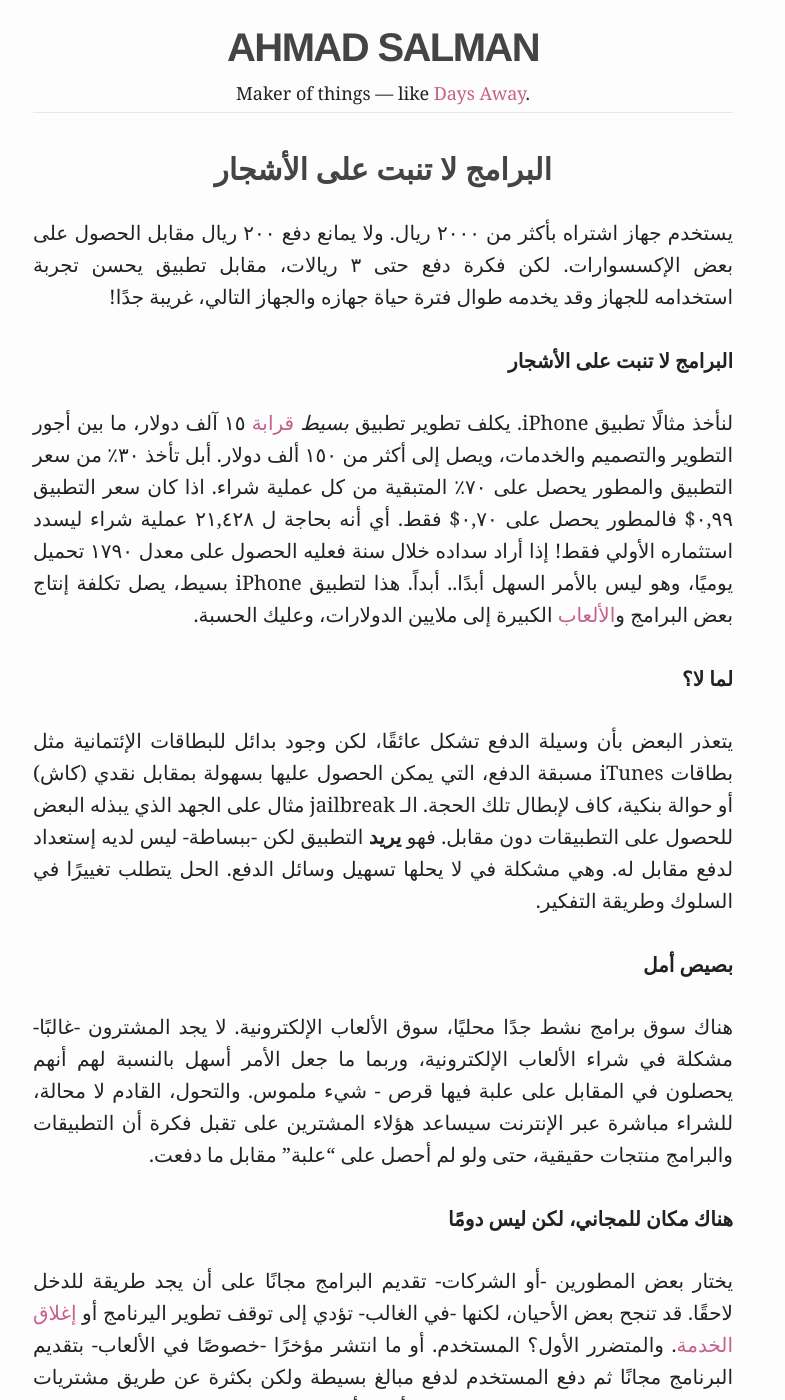
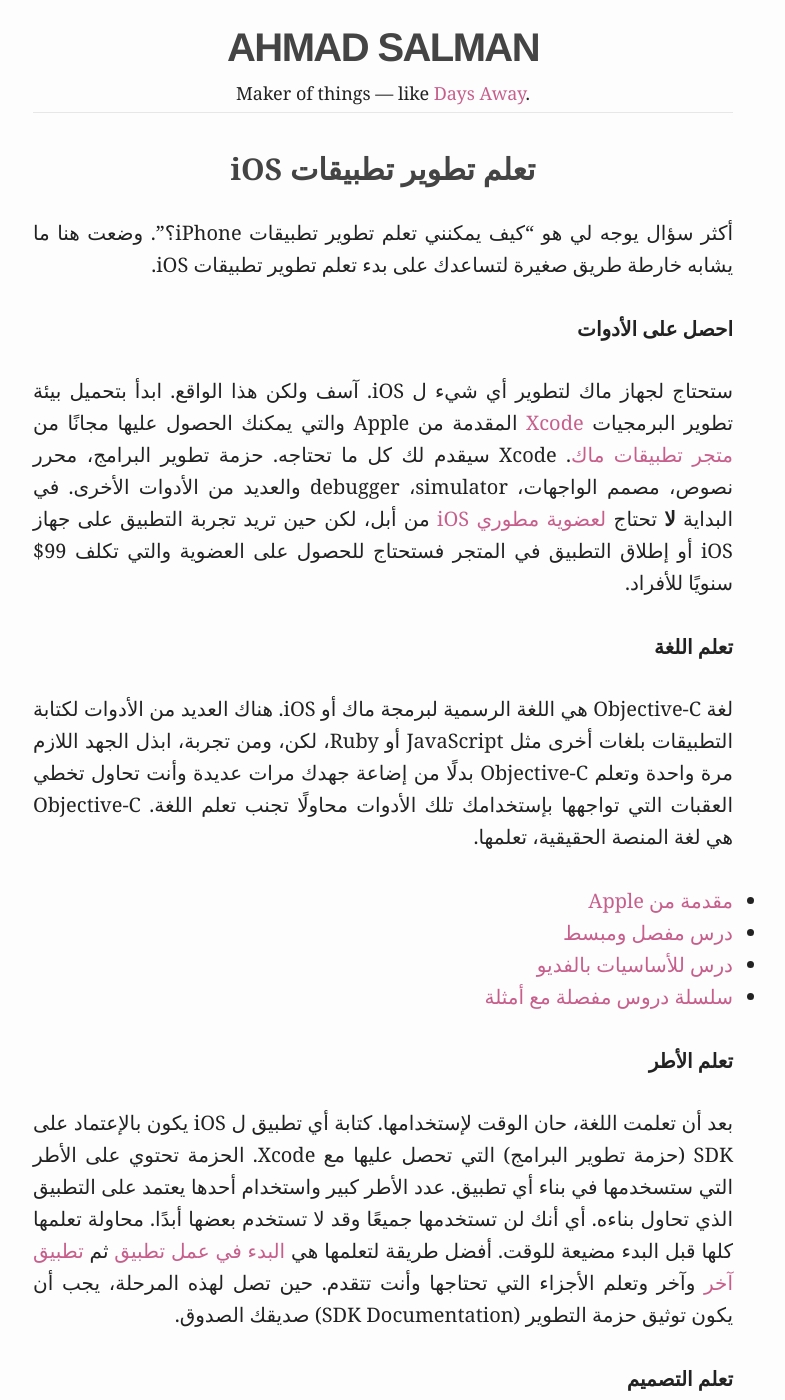
Before and after one commit to githubber/ahmads.github.com, a Jekyll site: the page built from index.html, in a window 1280 px wide and 1400 px high. Shown: the whole window, without its empty margins (257-1042 px from the left). Built offline with Jekyll 4.4.1, drawn with Linux system fonts in a browser that asks for light colours; nearby versions of some CDN libraries; some web fonts are replaced; Markdown is read by kramdown in place of the engine named in the settings; the list of posts is cut into pages by our own code; some of the changed text lies outside the part shown.

Commit message:
new post: learning iOS development

```diff
--- a/_posts/2013-07-24-software-doesnt-grow-on-trees.md
+++ b/_posts/2013-07-24-software-doesnt-grow-on-trees.md
@@ -7,7 +7,7 @@
 
 ####البرامج لا تنبت على الأشجار
 لنأخذ مثالًا تطبيق iPhone. يكلف تطوير تطبيق *بسيط* [قرابة][dev-cont]
- ١٥ آلف دولار، ما بين أجور التطوير والتصميم والخدمات، ويصل إلى أكثر من ١٥٠ ألف دولار. أبل تأخذ ٣٠٪ من سعر التطبيق والمطور يحصل على ٧٠٪ المتبقية من كل عملية شراء. اذا كان سعر التطبيق ٠,٩٩$ فالمطور يحصل على ٠,٧٠$ فقط. أي أنه بحاجة ل ٢١,٤٢٨ عملية شراء ليسدد استثماره الأولي فقط! إذا أراد سداده خلال سنة فعليه الحصول على معدل ١٧٩٠ تحميل يوميًا، وهو ليس بالأمر السهل أبدًا.. أبداً. هذا لتطبيق iPhone بسيط، يصل تكلفة إنتاج بعض البرامج و[الألعاب][games-cost] الكبيرة إلى  ملايين الدولارات، وعليك الحسبة.
+ ١٥ ألف دولار، ما بين أجور التطوير والتصميم والخدمات، ويصل إلى أكثر من ١٥٠ ألف دولار. أبل تأخذ ٣٠٪ من سعر التطبيق والمطور يحصل على ٧٠٪ المتبقية من كل عملية شراء. اذا كان سعر التطبيق ٠,٩٩$ فالمطور يحصل على ٠,٧٠$ فقط. أي أنه بحاجة ل ٢١,٤٢٨ عملية شراء ليسدد استثماره الأولي فقط! إذا أراد سداده خلال سنة فعليه الحصول على معدل ١٧٩٠ تحميل يوميًا، وهو ليس بالأمر السهل أبدًا.. أبداً. هذا لتطبيق iPhone بسيط، يصل تكلفة إنتاج بعض البرامج و[الألعاب][games-cost] الكبيرة إلى  ملايين الدولارات، وعليك الحسبة.
 
 #### لما لا؟
 يتعذر البعض بأن وسيلة الدفع تشكل عائقًا، لكن وجود بدائل للبطاقات الإئتمانية مثل بطاقات iTunes مسبقة الدفع، التي يمكن الحصول عليها بسهولة بمقابل نقدي  (كاش) أو حوالة بنكية، كاف لإبطال تلك الحجة. الـ jailbreak مثال على الجهد الذي يبذله البعض للحصول على التطبيقات دون مقابل. فهو **يريد** التطبيق لكن -ببساطة- ليس لديه إستعداد لدفع مقابل له. وهي مشكلة في لا يحلها تسهيل وسائل الدفع. الحل يتطلب تغييرًا في السلوك وطريقة التفكير.
--- /dev/null
+++ b/_posts/2013-08-20-learning-ios-development.md
@@ -0,0 +1,76 @@
+---
+title : تعلم تطوير تطبيقات iOS
+layout: post
+---
+أكثر سؤال يوجه لي هو "كيف يمكنني تعلم تطوير تطبيقات iPhone؟". وضعت هنا ما يشابه خارطة طريق صغيرة لتساعدك على بدء تعلم تطوير تطبيقات iOS.
+
+#### احصل على الأدوات
+ستحتاج لجهاز ماك لتطوير أي شيء ل iOS. آسف ولكن هذا الواقع.
+ابدأ بتحميل بيئة تطوير البرمجيات
+[Xcode][Xcode] المقدمة من Apple والتي يمكنك الحصول عليها مجانًا من [متجر تطبيقات ماك][xcode-appstore].
+Xcode سيقدم لك كل ما تحتاجه. حزمة تطوير البرامج، محرر نصوص، مصمم الواجهات، debugger ،simulator والعديد من الأدوات الأخرى. في البداية **لا** تحتاج [لعضوية مطوري iOS][developer-membership] من أبل، لكن حين تريد تجربة التطبيق على جهاز iOS أو إطلاق التطبيق في المتجر فستحتاج للحصول على العضوية والتي تكلف 99$ سنويًا للأفراد.
+
+#### تعلم اللغة
+لغة Objective-C هي اللغة الرسمية لبرمجة ماك أو iOS. هناك العديد من الأدوات لكتابة التطبيقات بلغات أخرى مثل JavaScript أو Ruby، لكن، ومن تجربة، ابذل الجهد اللازم مرة واحدة وتعلم Objective-C بدلًا من إضاعة جهدك  مرات عديدة وأنت تحاول تخطي العقبات التي تواجهها بإستخدامك تلك الأدوات محاولًا تجنب تعلم اللغة. Objective-C هي لغة المنصة الحقيقية، تعلمها.
+
+* [مقدمة من Apple][objective-c0]
+* [درس مفصل ومبسط][objective-c1]
+* [درس للأساسيات بالفديو][objective-c2]
+* [سلسلة دروس مفصلة مع أمثلة][objective-c3]
+
+#### تعلم الأطر
+بعد أن تعلمت اللغة، حان الوقت لإستخدامها. كتابة أي تطبيق ل iOS يكون بالإعتماد على SDK (حزمة تطوير البرامج) التي تحصل عليها مع Xcode. الحزمة  تحتوي على الأطر التي ستسخدمها في بناء أي تطبيق. عدد الأطر كبير واستخدام أحدها يعتمد على التطبيق الذي تحاول بناءه. أي أنك لن تستخدمها جميعًا وقد لا تستخدم بعضها أبدًا. محاولة تعلمها كلها قبل البدء مضيعة للوقت. أفضل طريقة لتعلمها هي [البدء في عمل تطبيق][first-app] ثم [تطبيق آخر][simple-app] وآخر وتعلم الأجزاء التي تحتاجها وأنت تتقدم. حين تصل لهذه المرحلة، يجب أن يكون توثيق حزمة التطوير (SDK Documentation) صديقك الصدوق.
+
+#### تعلم التصميم
+تصميم التطبيق [لا يقتصر على الواجهة][app-design] فقط، بل يتعدى ذلك لتجربة المستخدم كاملة لتشمل أشياء كالسعر وخصوصية المستخدم مثلًا. تصميم تطبيقك بعناية من أهم عوامل نجاحه على منصة iOS.  ستسمع كثيرًا عن [HIG][hig] (Human Interface Guidlines) ويعتبر مرجعًا لا يستغنى عنه في تصميم تطبيقات iOS.
+
+* [درس مفصل في تصميم الواجهات][desgin-tutorial]
+* [أنماط التصميم للواجهات][design-patterns]
+
+#### مصادر أخرى
+* من **أفضل** المصادر، دورة فديو كاملة لتطوير iOS مجانًا من Stanford على [iTunesU]
+[stanford-course]
+* لمن يفضلون الكتب، كتاب [Learning Cocoa with Objective-C][learn-cocoa-book]
+* دروس [RayWenderlich][ray] وبعضها مترجم [للعربية][ray-ar]
+* دروس [Mobile tuts+][mobile-tuts+]
+ * دروس [AppCoda][appcoda]
+* وسم Objective-C و iOS في [StackOverflow][stackoverflow]
+
+[xcode]: https://developer.apple.com/xcode/
+
+[xcode-appstore]: macappstore://itunes.apple.com/us/app/xcode/id497799835?mt=12
+
+[developer-membership]: https://developer.apple.com/programs/ios/
+
+[objective-c0]: https://developer.apple.com/library/mac/referencelibrary/GettingStarted/Learning_Objective-C_A_Primer/index.html
+
+[objective-c1]: http://cocoadevcentral.com/d/learn_objectivec/
+
+[objective-c2]: http://nsscreencast.com/episodes/1-objective-c-basics
+
+[objective-c3]: http://mobile.tutsplus.com/series/learn-objective-c/
+
+[first-app]: http://www.raywenderlich.com/25561/learn-to-code-ios-apps-3-your-first-app
+
+[simple-app]: http://www.raywenderlich.com/1797/ios-tutorial-how-to-create-a-simple-iphone-app-part-1
+
+[app-design]: https://developer.apple.com/library/ios/documentation/userexperience/conceptual/mobilehig/AppDesign/AppDesign.html
+
+[hig]: https://developer.apple.com/library/ios/documentation/userexperience/conceptual/mobilehig/Introduction/Introduction.html
+
+[desgin-tutorial]: http://taybenlor.com/2013/05/21/designing-for-ios.html
+
+[design-patterns]: http://pttrns.com/
+
+[stanford-course]: https://itunes.apple.com/itunes-u/ipad-iphone-application-development/id473757255?mt=10
+
+[learn-cocoa-book]: http://shop.oreilly.com/product/0636920023203.do
+
+[ray]: http://www.raywenderlich.com/tutorials
+[ray-ar]: http://www.raywenderlich.com/ar/
+
+[mobile-tuts+]: http://mobile.tutsplus.com/category/tutorials/iphone/
+
+[appcoda]: http://www.appcoda.com/
+
+[stackoverflow]: http://stackoverflow.com/questions/tagged/objective-c+ios
```
